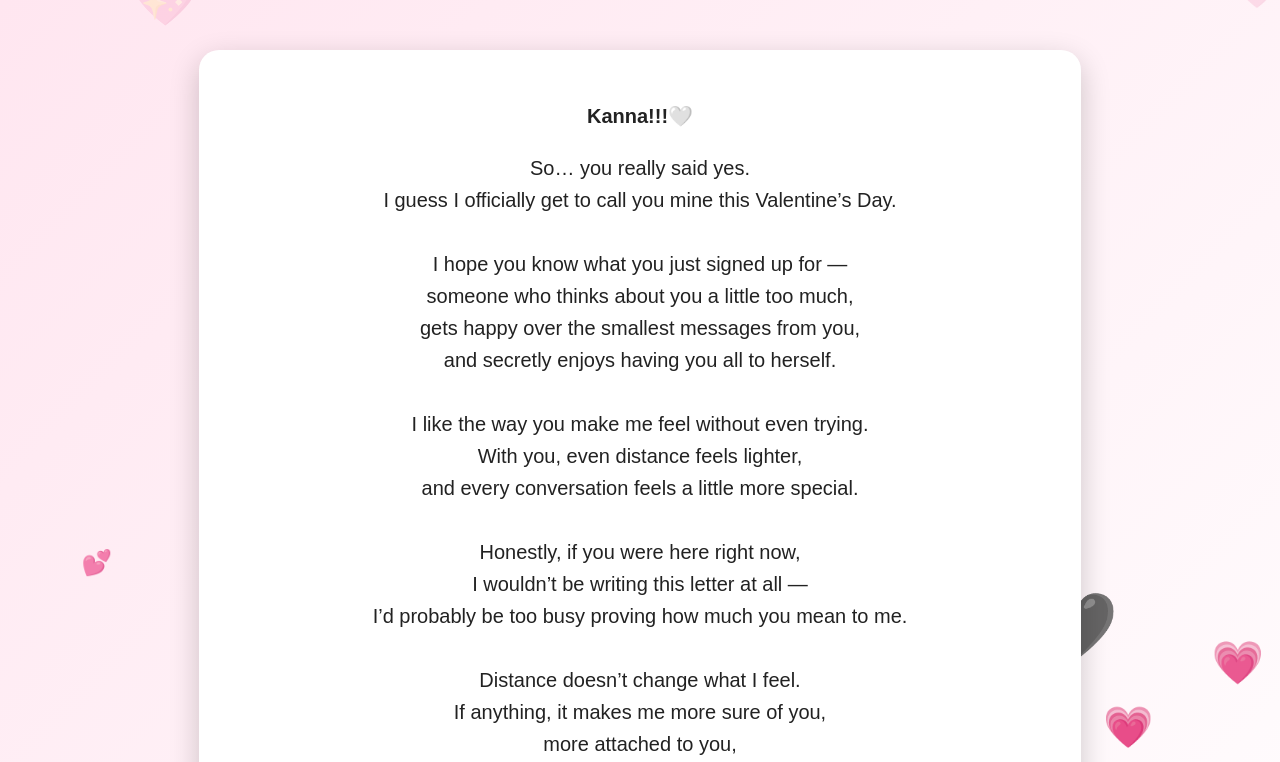
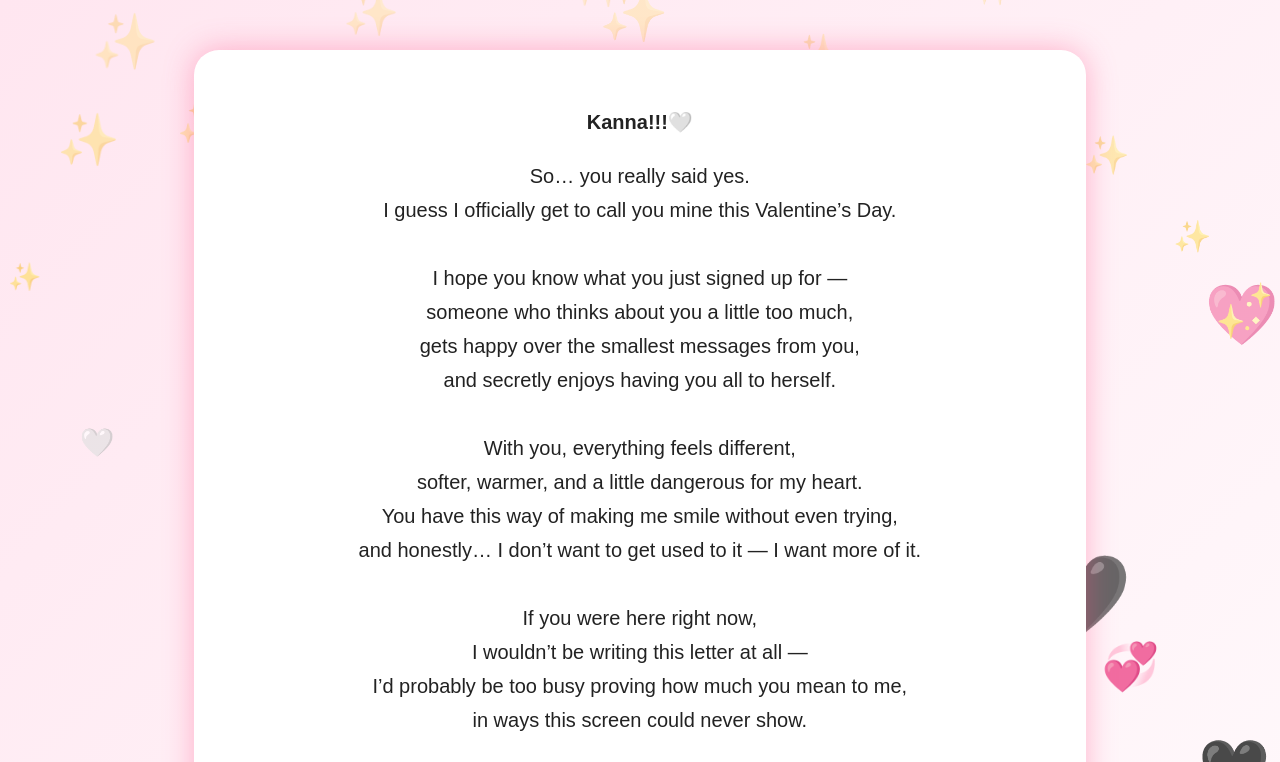
Before and after one commit to Hasini-0805/valentine, a plain HTML site: page index.html in a window 1280 px wide. Both pictures are taken after a click on the button "YES 💕". Shown: the top 762 px of the page. Drawn offline with Linux system fonts and the light colour scheme.

Commit message:
Update index.html

```diff
--- a/index.html
+++ b/index.html
@@ -7,13 +7,22 @@ body {
   background: linear-gradient(135deg, #ffe6f0, #fff);
   font-family: Poppins, sans-serif;
   text-align: center;
-  overflow: hidden;
+  overflow-y: auto;
+  overflow-x: hidden;
+  min-height: 200vh;
 }
 
+/* Title */
 h1 {
   color: #ff4d88;
   margin-top: 100px;
-  font-size: 40px;
+  font-size: 42px;
+  animation: glow 2s infinite alternate;
+}
+
+@keyframes glow {
+  from { text-shadow: 0 0 5px #ffb3d9; }
+  to { text-shadow: 0 0 20px #ff4d88; }
 }
 
 .buttons {
@@ -21,9 +30,9 @@ h1 {
 }
 
 button {
-  padding: 15px 30px;
-  font-size: 20px;
-  border-radius: 30px;
+  padding: 15px 35px;
+  font-size: 22px;
+  border-radius: 40px;
   border: none;
   cursor: pointer;
   transition: 0.3s;
@@ -33,6 +42,7 @@ button {
   background: #ff4d88;
   color: white;
   margin-right: 20px;
+  box-shadow: 0 0 15px rgba(255,77,136,0.5);
 }
 
 #noBtn {
@@ -48,29 +58,36 @@ button {
   height: 30px;
 }
 
+/* Letter Box */
 #letter {
   display: none;
   margin-top: 50px;
   font-size: 20px;
   color: #222;
   background: white;
-  padding: 30px;
-  border-radius: 20px;
+  padding: 35px;
+  border-radius: 25px;
   width: 65%;
   margin-left: auto;
   margin-right: auto;
-  box-shadow: 0 10px 30px rgba(0,0,0,0.2);
-  line-height: 1.6;
+  box-shadow: 0 0 30px rgba(255,77,136,0.4);
+  line-height: 1.7;
   z-index: 5;
   position: relative;
+  animation: pop 0.8s ease forwards;
 }
 
-/* 🌸 Floating elements */
+@keyframes pop {
+  from { transform: scale(0.7); opacity: 0; }
+  to { transform: scale(1); opacity: 1; }
+}
+
+/* Floating elements */
 .float {
   position: fixed;
   bottom: -40px;
   animation: floatUp linear infinite;
-  opacity: 0.8;
+  opacity: 0.9;
   z-index: 1;
 }
 
@@ -80,7 +97,7 @@ button {
     opacity: 1;
   }
   100% {
-    transform: translateY(-120vh) scale(1.4);
+    transform: translateY(-130vh) scale(1.6);
     opacity: 0;
   }
 }
@@ -109,13 +126,15 @@ button {
   gets happy over the smallest messages from you,<br>
   and secretly enjoys having you all to herself.<br><br>
 
-  I like the way you make me feel without even trying.<br>
-  With you, even distance feels lighter,<br>
-  and every conversation feels a little more special.<br><br>
+  With you, everything feels different,<br>
+  softer, warmer, and a little dangerous for my heart.<br>
+  You have this way of making me smile without even trying,<br>
+  and honestly… I don’t want to get used to it — I want more of it.<br><br>
 
-  Honestly, if you were here right now,<br>
+  If you were here right now,<br>
   I wouldn’t be writing this letter at all —<br>
-  I’d probably be too busy proving how much you mean to me.<br><br>
+  I’d probably be too busy proving how much you mean to me,<br>
+  in ways this screen could never show.<br><br>
 
   Distance doesn’t change what I feel.<br>
   If anything, it makes me more sure of you,<br>
@@ -125,7 +144,7 @@ button {
   Now that you’re my Valentine,<br>
   don’t think you can escape that easily —<br>
   I’m getting used to the idea of you being mine,<br>
-  and I kind of like it a lot.<br><br>
+  and I kind of like it… a lot.<br><br>
 
   There are many more Valentine’s Days to come,<br>
   and in all of them, you will be my Valentine — mine.<br><br>
@@ -148,7 +167,7 @@ let messages = [
   "You know you want to 😌"
 ];
 
-let yesSize = 20;
+let yesSize = 22;
 
 noBtn.addEventListener("mouseover", () => {
   let x = Math.random() * (window.innerWidth - 100);
@@ -159,39 +178,50 @@ noBtn.addEventListener("mouseover", () => {
   let msg = messages[Math.floor(Math.random() * messages.length)];
   note.innerText = msg;
 
-  yesSize += 5;
+  yesSize += 4;
   yesBtn.style.fontSize = yesSize + "px";
 });
 
-// 💕 Soft floating hearts always
+/* 💕 Soft floating hearts always */
 function createSoftHeart() {
   let el = document.createElement("div");
   el.className = "float";
-  let hearts = ["💗","💖","💕"];
+  let hearts = ["💗","💖","💕","🤍","🖤"];
   el.innerHTML = hearts[Math.floor(Math.random() * hearts.length)];
   el.style.left = Math.random() * 100 + "vw";
-  el.style.fontSize = (20 + Math.random() * 30) + "px";
-  el.style.animationDuration = (6 + Math.random() * 6) + "s";
+  el.style.fontSize = (20 + Math.random() * 40) + "px";
+  el.style.animationDuration = (6 + Math.random() * 7) + "s";
   document.body.appendChild(el);
-  setTimeout(() => el.remove(), 12000);
+  setTimeout(() => el.remove(), 14000);
 }
-setInterval(createSoftHeart, 700);
+setInterval(createSoftHeart, 500);
 
-// 🌹 Special Valentine animation when letter opens
+/* 🌹 Romantic elements after YES */
 function createValentineElements() {
   let el = document.createElement("div");
   el.className = "float";
+  let items = ["🌹","🖤","🤍","❤️","💗","💞"];
+  el.innerHTML = items[Math.floor(Math.random() * items.length)];
+  el.style.left = Math.random() * 100 + "vw";
+  el.style.fontSize = (25 + Math.random() * 50) + "px";
+  el.style.animationDuration = (7 + Math.random() * 8) + "s";
+  el.style.zIndex = 2;
+  document.body.appendChild(el);
+  setTimeout(() => el.remove(), 16000);
+}
 
-  let items = ["🌹","🖤","🤍","❤️","💗"];
-  el.innerHTML = items[Math.floor(Math.random() * items.length)];
-
-  el.style.left = Math.random() * 100 + "vw";
-  el.style.fontSize = (25 + Math.random() * 40) + "px";
-  el.style.animationDuration = (7 + Math.random() * 7) + "s";
-  el.style.zIndex = 2;
-
-  document.body.appendChild(el);
-  setTimeout(() => el.remove(), 15000);
+/* 🎉 Confetti effect */
+function confetti() {
+  for(let i=0;i<20;i++){
+    let el = document.createElement("div");
+    el.className = "float";
+    el.innerHTML = "✨";
+    el.style.left = Math.random() * 100 + "vw";
+    el.style.fontSize = (15 + Math.random() * 25) + "px";
+    el.style.animationDuration = (3 + Math.random() * 3) + "s";
+    document.body.appendChild(el);
+    setTimeout(() => el.remove(), 8000);
+  }
 }
 
 yesBtn.addEventListener("click", () => {
@@ -200,8 +230,8 @@ yesBtn.addEventListener("click", () => {
   note.style.display = "none";
   document.getElementById("letter").style.display = "block";
 
-  // 🌸 start romantic animation behind letter
-  setInterval(createValentineElements, 500);
+  confetti();
+  setInterval(createValentineElements, 400);
 });
 </script>
 
```
